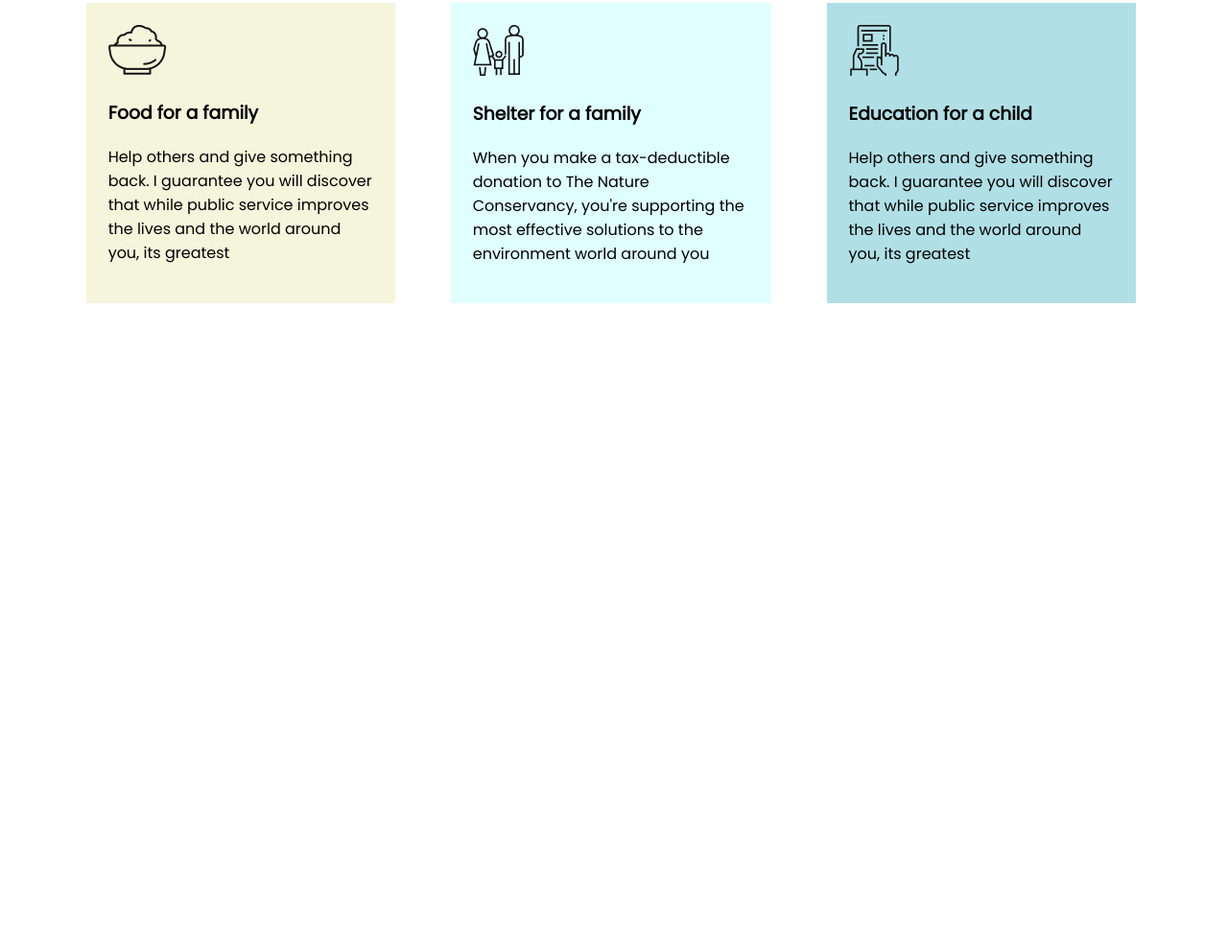
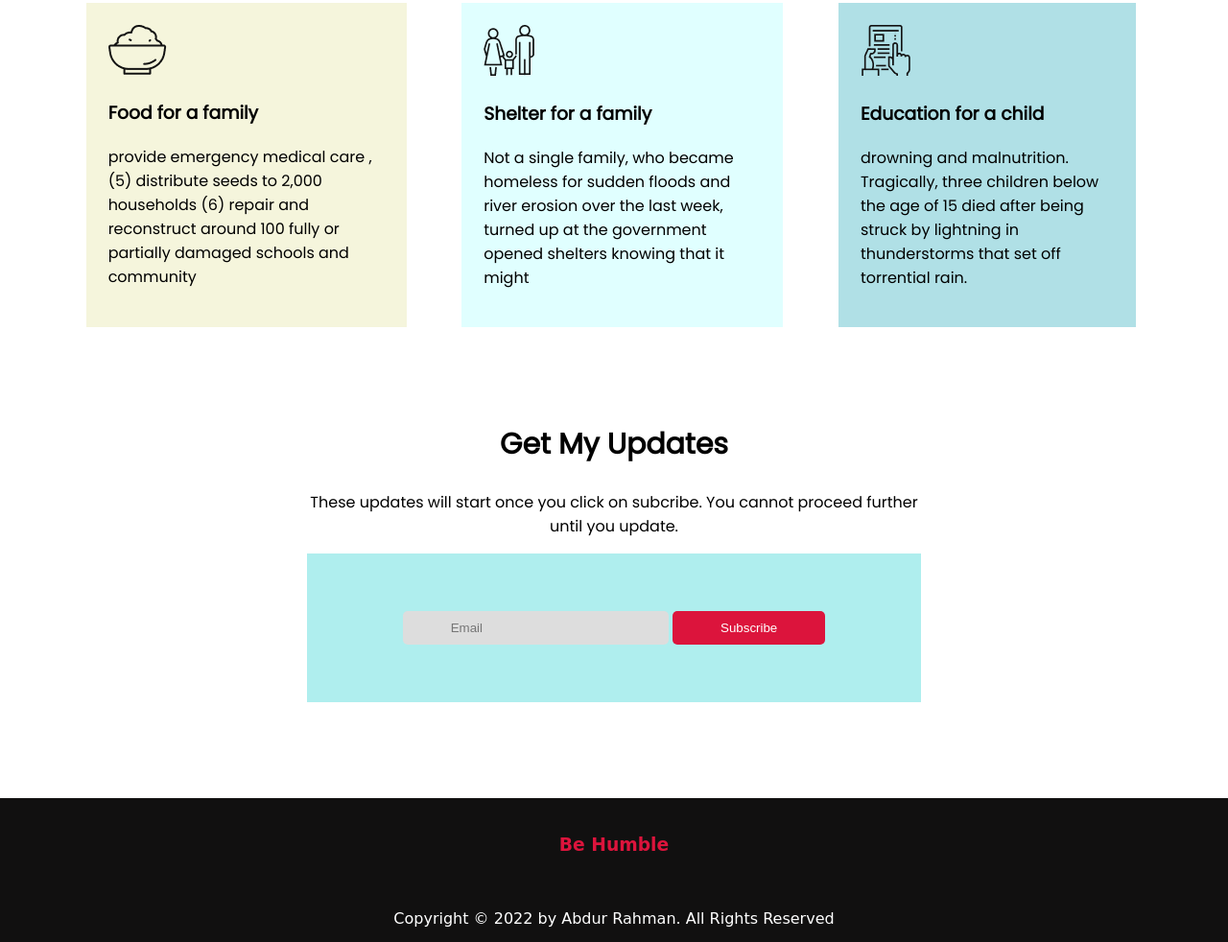
Before and after one commit to kingkor399/personal-website-assingment, a plain HTML site: page index.html in a window 1280 px wide. Shown: the part 1091-2073 px from the top of the page at 96% size. Before the commit the page ends 1507 px from the top, so only its background shows below. Drawn offline with Linux system fonts and the light colour scheme; a web font is replaced by a local one.

Commit message:
fourth commit

```diff
--- a/index.html
+++ b/index.html
@@ -47,23 +47,32 @@
             <div class ="food">
                 <img src ="image/food.png">
                 <h3>Food for a family</h3>
-                <p>Help others and give something back. I guarantee you will discover that while public service improves the lives and the world around you, its greatest</p>
+                <p>provide emergency medical care , (5) distribute seeds to 2,000 households (6) repair and reconstruct around 100 fully or partially damaged schools and community</p>
             </div>
             <div class ="shelter">
                 <img src ="image/shelter.png">
                 <h3>Shelter for a family</h3>
-                <p>When you make a tax-deductible donation to The Nature Conservancy, you're supporting the most effective solutions to the environment world around you</p>
+                <p>Not a single family, who became homeless for sudden floods and river erosion over the last week, turned up at the government opened shelters knowing that it might</p>
             </div>
             <div class ="frame">
                 <img src ="image/Frame.png">
                 <h3>Education for a child</h3>
-                <p>Help others and give something back. I guarantee you will discover that while public service improves the lives and the world around you, its greatest</p>
+                <p>drowning and malnutrition. Tragically, three children below the age of 15 died after being struck by lightning in thunderstorms that set off torrential rain.</p>
             </div>
         </div>
     </section>
 
-    <section>
-
+    <section class ="update">
+        <h2>Get My Updates</h2>
+        <p>These updates will start once you click on subcribe. You cannot proceed further until you update.</p>
+        <form>
+            <input type ="email" placeholder ="Email">
+            <button>Subscribe</button>
+        </form>
     </section>
 </body>
+<footer>
+    <h3>Be Humble</h3>
+    <p>Copyright © 2022 by Abdur Rahman. All Rights Reserved</p>
+</footer>
 </html>
--- a/style.css
+++ b/style.css
@@ -119,3 +119,50 @@ h1{
     padding: 2%;
     margin-right: 5%;
 }
+
+.update{
+    width: 50%;
+    margin: 0 auto;
+    text-align: center;
+    margin-bottom: 100px;
+}
+
+.update h2{
+    font-size: 30px;
+    font-weight: 700;
+}
+
+input{
+    padding: 10px 50px;
+    border-radius: 5px;
+    border: none;
+    color: white;
+    background-color: #ddd;
+}
+
+button{
+    padding: 10px 50px;
+    pointer: cursor;
+    border-radius: 5px;
+    border: none;
+    color: white;
+    background-color: crimson;
+}
+
+form{
+    border: 60px solid paleturquoise;
+    background-color:paleturquoise;
+}
+
+footer{
+    text-align: center;
+    background-color: rgb(17, 16, 16);
+    color: white;
+    font-family:cursive;
+    height: 150px;
+}
+
+footer h3{
+    padding: 3%;
+    color: crimson;
+}
```
